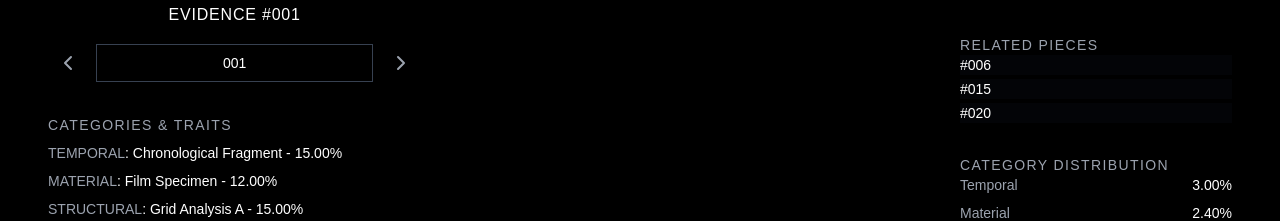
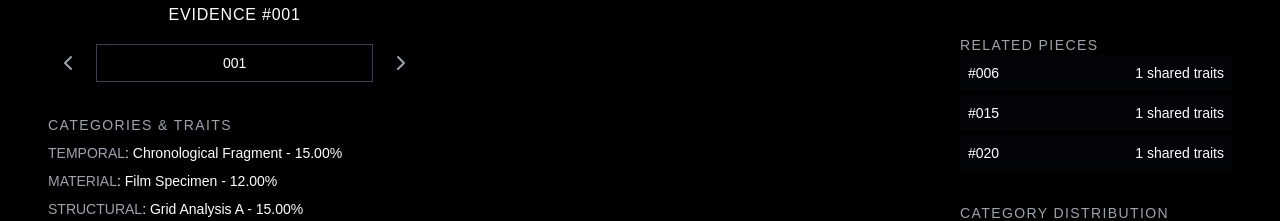
Before and after one commit to barrysutton/evidence, a Next.js app: page / in a window 1280 px wide. Shown: the part 421-642 px from the top of the page. Built offline with nearby package versions, Linux system fonts and the light colour scheme.

Commit message:
"undocumented edit"

```diff
--- a/app/page.tsx
+++ b/app/page.tsx
@@ -8,6 +8,7 @@ import {
   calculateCollectionRank,
   calculateRarityBreakdown,
   calculateCategoryDistribution,
+  calculateSharedTraits  // Add this import
 } from "../utils/metrics";
 import Image from "next/image";
 
@@ -223,6 +224,7 @@ const EvidencePage = () => {
    DATA ANALYSIS
  </h2>
  <div className="space-y-8 mt-4">
+   {/* Rarity Breakdown */}
    <div>
      <h3 className="text-sm font-light tracking-widest text-gray-400">
        RARITY BREAKDOWN
@@ -237,22 +239,29 @@ const EvidencePage = () => {
      </div>
    </div>
 
+   {/* Related Pieces */}
    <div>
      <h3 className="text-sm font-light tracking-widest text-gray-400">
        RELATED PIECES
      </h3>
      <div className="text-sm space-y-1">
-                  {piece.relatedPieces.map((related) => (
+       {piece.relatedPieces.map((related) => {
+         const relatedPiece = (evidenceData as EvidenceData)[related];
+         const sharedTraits = calculateSharedTraits(piece.traits, relatedPiece.traits);
+         return (
            <div
              key={related}
-                      className="flex justify-between text-sm bg-gray-900 bg-opacity-20"
+             className="flex justify-between text-sm bg-gray-900 bg-opacity-20 p-2"
            >
              <span>#{related}</span>
+             <span>{sharedTraits} shared traits</span>
            </div>
-                  ))}
+         );
+       })}
      </div>
    </div>
 
+   {/* Category Distribution */}
    <div>
      <h3 className="text-sm font-light tracking-widest text-gray-400">
        CATEGORY DISTRIBUTION
```
Lines whose indentation alone changed are shown as unchanged.
